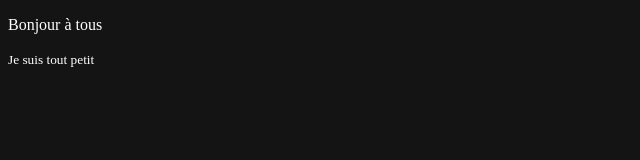
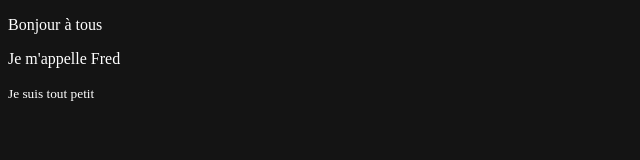
Before and after one commit to Fred-QS/VCS-Test2, a plain HTML site: page index.html in a window 1280 px wide. Shown: the whole page, without its empty margins (0-640 px from the left). Drawn offline with Linux system fonts and the light colour scheme.

Commit message:
je suis innocent

```diff
--- a/index.html
+++ b/index.html
@@ -7,6 +7,7 @@
 </head>
 <body>
     <p>Bonjour à tous</p>
+    <p>Je m'appelle Fred</p>
     <small>Je suis tout petit</small>
     <script src="assets/script.js"></script>
 </body>
```
